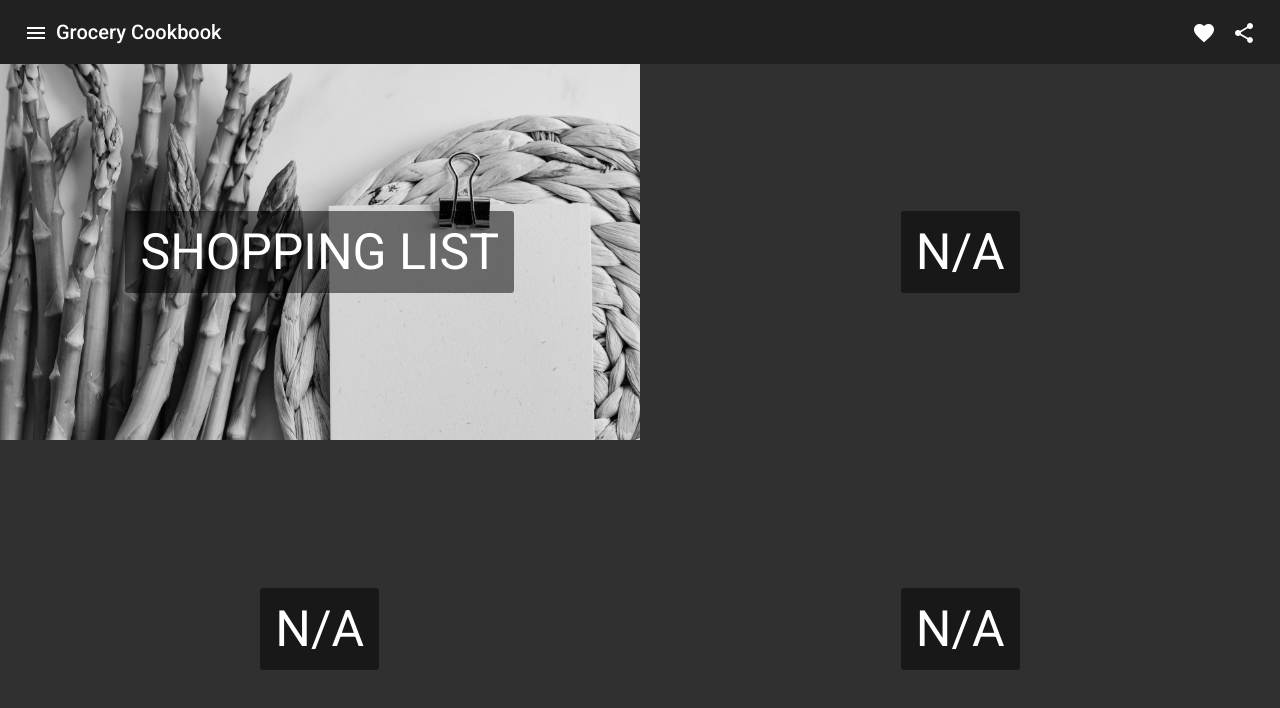
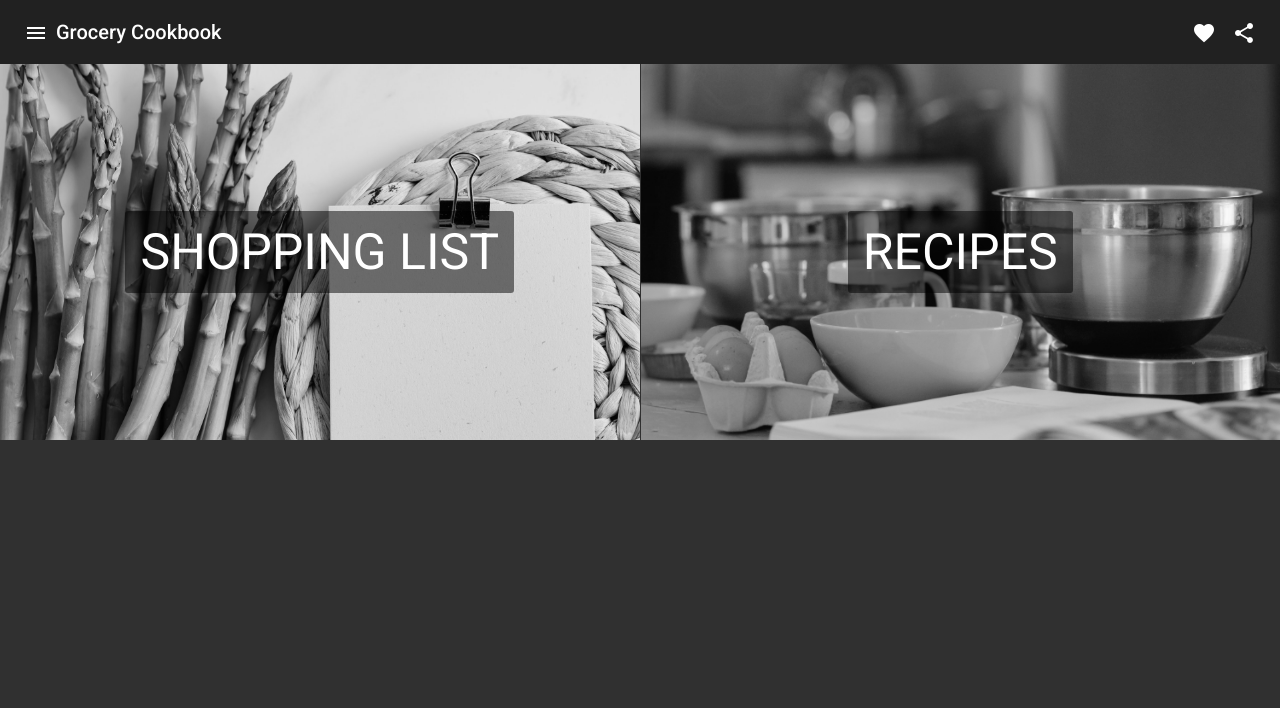
Before and after one commit to doey77/grocery-cookbook-node, an Angular app in the folder ui/: page / in a window 1280 px wide. Shown: the top 708 px of the page. Built offline with nearby package versions, Linux system fonts and the light colour scheme.

Commit message:
setup recipes module

```diff
--- a/ui/src/app/app-routing.module.ts
+++ b/ui/src/app/app-routing.module.ts
@@ -6,6 +6,7 @@ import { NotfoundComponent } from './components/notfound/notfound.component';
 const routes: Routes = [
   {path: '', pathMatch: 'full', component: HomepageComponent},
   {path: 'shoppinglist', loadChildren: () => import('./modules/shopping-list/shopping-list.module').then(m=>m.ShoppingListModule)},
+  {path: 'recipes', loadChildren: () => import('./modules/recipes/recipes.module').then(m=>m.RecipesModule)},
   {path: '**', component: NotfoundComponent},
 ];
 
--- a/ui/src/app/components/homepage/homepage.component.ts
+++ b/ui/src/app/components/homepage/homepage.component.ts
@@ -14,19 +14,9 @@ export class HomepageComponent {
       imgLink: '/assets/shopping-list.jpg'
     },
     {
-      displayText: 'N/A',
-      routerLink: '/',
-      imgLink: ''
-    },
-    {
-      displayText: 'N/A',
-      routerLink: '/',
-      imgLink: ''
-    },
-    {
-      displayText: 'N/A',
-      routerLink: '/',
-      imgLink: ''
+      displayText: 'Recipes',
+      routerLink: '/recipes',
+      imgLink: '/assets/recipes.jpg'
     },
   ]
 
--- /dev/null
+++ b/ui/src/app/modules/recipes/components/recipes.component.html
@@ -0,0 +1 @@
+<p>recipes works!</p>
--- /dev/null
+++ b/ui/src/app/modules/recipes/components/recipes.component.ts
@@ -0,0 +1,15 @@
+import { Component, OnInit } from '@angular/core';
+
+@Component({
+  selector: 'app-recipes',
+  templateUrl: './recipes.component.html',
+  styleUrls: ['./recipes.component.scss']
+})
+export class RecipesComponent implements OnInit {
+
+  constructor() { }
+
+  ngOnInit(): void {
+  }
+
+}
```
Also changed, not shown: ui/src/app/modules/recipes/recipes-routing.module.ts (added, +15 -0 lines), ui/src/app/modules/recipes/recipes.module.ts (added, +19 -0 lines), ui/src/app/modules/recipes/components/recipes.component.scss (added), ui/src/assets/recipes.jpg (added).
